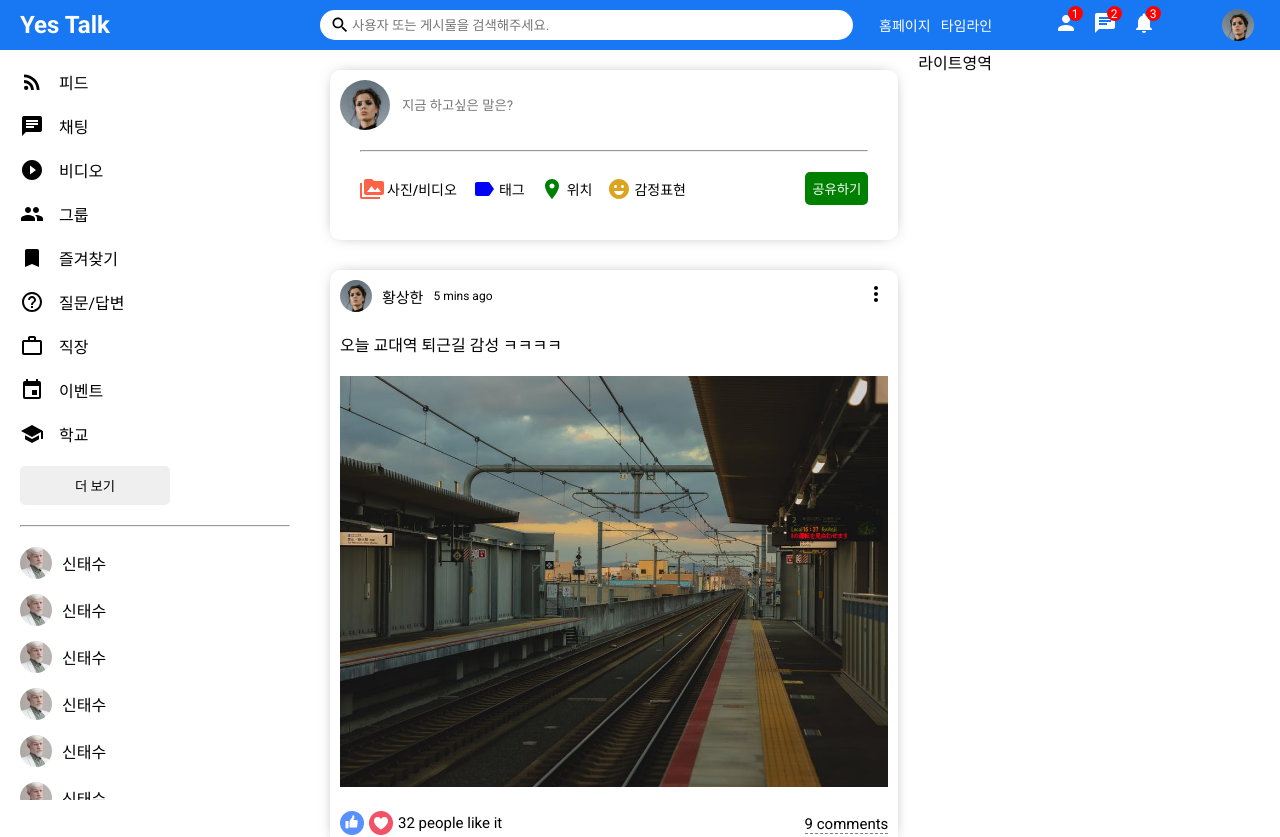
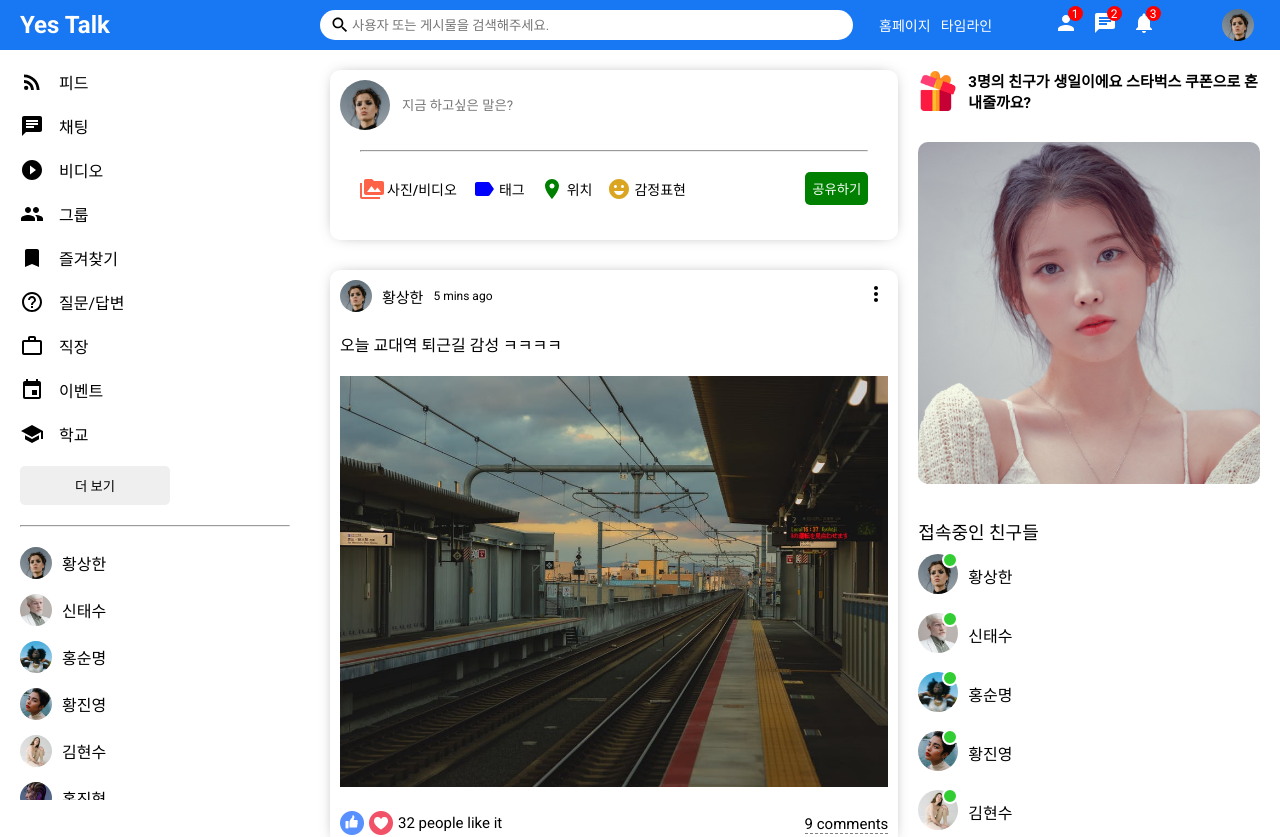
Before and after one commit to nmc2711/social-chat, a React (Create React App) app in the folder client/: page / in a window 1280 px wide. Shown: the top 837 px of the page. Built offline with nearby package versions, Linux system fonts and the light colour scheme.

Commit message:
feed sidebar 더미데이터 퍼블리싱

```diff
--- /dev/null
+++ b/client/src/components/closeFriend/CloseFriend.js
@@ -0,0 +1,10 @@
+import "./closeFriend.css";
+
+export default function CloseFriend({ user }) {
+  return (
+    <li className="sidebarFriend">
+      <img className="sidebarFriendImg" src={user.profilePicture} alt="" />
+      <span className="sidebarFriendName">{user.username}</span>
+    </li>
+  );
+}
--- /dev/null
+++ b/client/src/components/closeFriend/closeFriend.css
@@ -0,0 +1,13 @@
+.sidebarFriend {
+  display: flex;
+  align-items: center;
+  margin-bottom: 15px;
+}
+
+.sidebarFriendImg {
+  width: 32px;
+  height: 32px;
+  border-radius: 50%;
+  object-fit: cover;
+  margin-right: 10px;
+}
--- /dev/null
+++ b/client/src/components/online/Online.js
@@ -0,0 +1,13 @@
+import "./online.css";
+
+export default function Online({ user }) {
+  return (
+    <li className="rightbarFriend">
+      <div className="rightbarProfileImgContainer">
+        <img className="rightbarProfileImg" src={user.profilePicture} alt="" />
+        <span className="rightbarOnline"></span>
+      </div>
+      <span className="rightbarUsername">{user.username}</span>
+    </li>
+  );
+}
--- /dev/null
+++ b/client/src/components/online/online.css
@@ -0,0 +1,32 @@
+.rightbarFriend {
+  display: flex;
+  align-items: center;
+  margin-bottom: 15px;
+}
+
+.rightbarProfileImgContainer {
+  margin-right: 10px;
+  position: relative;
+}
+
+.rightbarProfileImg {
+  width: 40px;
+  height: 40px;
+  border-radius: 50%;
+  object-fit: cover;
+}
+
+.rightbarOnline {
+  width: 12px;
+  height: 12px;
+  border-radius: 50%;
+  background-color: limegreen;
+  position: absolute;
+  top: -2px;
+  right: 0;
+  border: 2px solid white;
+}
+
+.rightbarUsername {
+  font-weight: 500;
+}
--- a/client/src/components/rightbar/Rightbar.js
+++ b/client/src/components/rightbar/Rightbar.js
@@ -1,8 +1,109 @@
 import React from "react";
 import "./rightbar.css";
+import Online from "../online/Online";
+import { Users } from "../../dummyData";
 
-function Rightbar() {
-  return <div className="rightbar">라이트영역</div>;
+function Rightbar({ profile }) {
+  const HomeRightbar = () => {
+    return (
+      <>
+        <div className="birthdayContainer">
+          <img className="birthdayImg" src="assets/gift.png" alt="" />
+          <span className="birthdayText">
+            <b> 3명의 친구가 생일이에요 스타벅스 쿠폰으로 혼내줄까요?</b>
+          </span>
+        </div>
+        <img className="rightbarAd" src="assets/iu.jpeg" alt="" />
+        <h4 className="rightbarTitle">접속중인 친구들</h4>
+        <ul className="rightbarFriendList">
+          {Users.map((u) => (
+            <Online key={u.id} user={u} />
+          ))}
+        </ul>
+      </>
+    );
+  };
+
+  const ProfileRightbar = () => {
+    return (
+      <>
+        <h4 className="rightbarTitle">User information</h4>
+        <div className="rightbarInfo">
+          <div className="rightbarInfoItem">
+            <span className="rightbarInfoKey">City:</span>
+            <span className="rightbarInfoValue">New York</span>
+          </div>
+          <div className="rightbarInfoItem">
+            <span className="rightbarInfoKey">From:</span>
+            <span className="rightbarInfoValue">Madrid</span>
+          </div>
+          <div className="rightbarInfoItem">
+            <span className="rightbarInfoKey">Relationship:</span>
+            <span className="rightbarInfoValue">Single</span>
+          </div>
+        </div>
+        <h4 className="rightbarTitle">User friends</h4>
+        <div className="rightbarFollowings">
+          <div className="rightbarFollowing">
+            <img
+              src="assets/person/1.jpeg"
+              alt=""
+              className="rightbarFollowingImg"
+            />
+            <span className="rightbarFollowingName">John Carter</span>
+          </div>
+          <div className="rightbarFollowing">
+            <img
+              src="assets/person/2.jpeg"
+              alt=""
+              className="rightbarFollowingImg"
+            />
+            <span className="rightbarFollowingName">John Carter</span>
+          </div>
+          <div className="rightbarFollowing">
+            <img
+              src="assets/person/3.jpeg"
+              alt=""
+              className="rightbarFollowingImg"
+            />
+            <span className="rightbarFollowingName">John Carter</span>
+          </div>
+          <div className="rightbarFollowing">
+            <img
+              src="assets/person/4.jpeg"
+              alt=""
+              className="rightbarFollowingImg"
+            />
+            <span className="rightbarFollowingName">John Carter</span>
+          </div>
+          <div className="rightbarFollowing">
+            <img
+              src="assets/person/5.jpeg"
+              alt=""
+              className="rightbarFollowingImg"
+            />
+            <span className="rightbarFollowingName">John Carter</span>
+          </div>
+          <div className="rightbarFollowing">
+            <img
+              src="assets/person/6.jpeg"
+              alt=""
+              className="rightbarFollowingImg"
+            />
+            <span className="rightbarFollowingName">John Carter</span>
+          </div>
+        </div>
+      </>
+    );
+  };
+
+  return (
+    <div className="rightbar">
+      <div className="rightbarWrapper">
+        {profile ? <ProfileRightbar /> : <HomeRightbar />}
+      </div>
+    </div>
+  );
 }
 
 export default Rightbar;
--- a/client/src/components/rightbar/rightbar.css
+++ b/client/src/components/rightbar/rightbar.css
@@ -1,3 +1,83 @@
 .rightbar {
   flex: 3.5;
 }
+
+.rightbarWrapper {
+  padding: 20px 20px 0 0;
+}
+
+.birthdayContainer {
+  display: flex;
+  align-items: center;
+}
+
+.birthdayImg {
+  width: 40px;
+  height: 40px;
+  margin-right: 10px;
+}
+
+.birthdayText {
+  font-weight: 300;
+  font-size: 15px;
+}
+
+.rightbarAd {
+  width: 100%;
+  border-radius: 10px;
+  margin: 30px 0;
+}
+
+.rightbarTitle {
+  margin-bottom: 20px;
+}
+
+.rightbarFriendList {
+  padding: 0;
+  margin: 0;
+  list-style: none;
+}
+
+.rightbarTitle {
+  font-size: 18px;
+  font-weight: 500;
+  margin-bottom: 10px;
+}
+
+.rightbarInfo {
+  margin-bottom: 30px;
+}
+
+.rightbarInfoItem {
+  margin-bottom: 10px;
+}
+
+.rightbarInfoKey {
+  font-weight: 500;
+  margin-right: 15px;
+  color: #555;
+}
+
+.rightbarInfoValue {
+  font-weight: 300;
+}
+
+.rightbarFollowings {
+  display: flex;
+  flex-wrap: wrap;
+  justify-content: space-between;
+}
+
+.rightbarFollowing {
+  display: flex;
+  flex-direction: column;
+  margin-bottom: 20px;
+  cursor: pointer;
+}
+
+.rightbarFollowingImg {
+  width: 100px;
+  height: 100px;
+  object-fit: cover;
+  border-radius: 5px;
+}
--- a/client/src/components/sidebar/Sidebar.js
+++ b/client/src/components/sidebar/Sidebar.js
@@ -11,6 +11,7 @@
   School,
 } from "@material-ui/icons";
 import { Users } from "../../dummyData";
+import CloseFriend from "../closeFriend/CloseFriend";
 
 export default function Sidebar() {
   return (
@@ -56,71 +57,11 @@
         </ul>
         <button className="sidebarButton">더 보기</button>
         <hr className="sidebarHr" />
+
         <ul className="sidebarFriendList">
-          <li className="sidebarFriend">
-            <img
-              className="sidebarFriendImg"
-              src="/assets/person/2.jpeg"
-              alt="sidebarfriendImg"
-            />
-            <span className="sidebarFriendName">신태수</span>
-          </li>
-          <li className="sidebarFriend">
-            <img
-              className="sidebarFriendImg"
-              src="/assets/person/2.jpeg"
-              alt="sidebarfriendImg"
-            />
-            <span className="sidebarFriendName">신태수</span>
-          </li>
-          <li className="sidebarFriend">
-            <img
-              className="sidebarFriendImg"
-              src="/assets/person/2.jpeg"
-              alt="sidebarfriendImg"
-            />
-            <span className="sidebarFriendName">신태수</span>
-          </li>
-          <li className="sidebarFriend">
-            <img
-              className="sidebarFriendImg"
-              src="/assets/person/2.jpeg"
-              alt="sidebarfriendImg"
-            />
-            <span className="sidebarFriendName">신태수</span>
-          </li>
-          <li className="sidebarFriend">
-            <img
-              className="sidebarFriendImg"
-              src="/assets/person/2.jpeg"
-              alt="sidebarfriendImg"
-            />
-            <span className="sidebarFriendName">신태수</span>
-          </li>
-          <li className="sidebarFriend">
-            <img
-              className="sidebarFriendImg"
-              src="/assets/person/2.jpeg"
-              alt="sidebarfriendImg"
-            />
-            <span className="sidebarFriendName">신태수</span>
-          </li>
-          <li className="sidebarFriend">
-            <img
-              className="sidebarFriendImg"
-              src="/assets/person/2.jpeg"
-              alt="sidebarfriendImg"
-            />
-            <span className="sidebarFriendName">신태수</span>
-          </li>
-          <li className="sidebarFriend">
-            <img
-              className="sidebarFriendImg"
-              src="/assets/person/2.jpeg"
-              alt="sidebarfriendImg"
-            />
-            <span className="sidebarFriendName">신태수</span>
-          </li>
+          {Users.map((u) => (
+            <CloseFriend key={u.id} user={u} />
+          ))}
         </ul>
       </div>
     </div>
--- a/client/src/components/topbar/topbar.css
+++ b/client/src/components/topbar/topbar.css
@@ -6,6 +6,7 @@
   align-items: center;
   position: sticky;
   top: 0;
+  z-index: 999;
 }
 
 .topbarLeft {
```
Also changed, not shown: client/public/assets/iu.jpeg (added), 1 other file (tests, documents, lock files or other folders).
